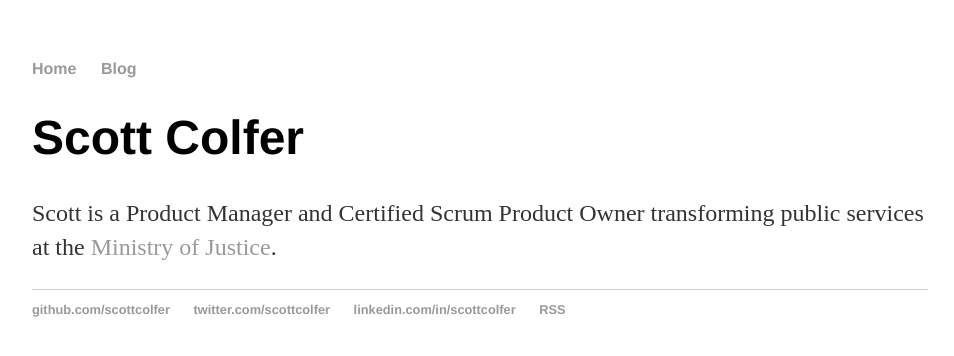
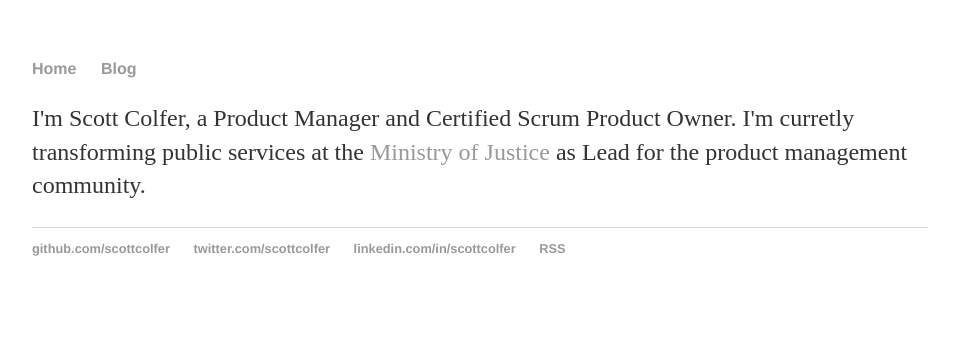
Before and after one commit to scottcolfer/scottcolfer.github.io, a Jekyll site: the page built from index.html, in a window 1280 px wide. Shown: the top 356 px of the page, without its empty margins (160-1114 px from the left). Built offline with Jekyll 4.4.1, drawn with Linux system fonts in a browser that asks for light colours.

Commit message:
Update index.html
Edit the text.

```diff
--- a/index.html
+++ b/index.html
@@ -3,6 +3,5 @@ layout: default
 title: Scott Colfer
 ---
 <div class="blurb">
-        <h1>Scott Colfer</h1>
-	<p>Scott is a Product Manager and Certified Scrum Product Owner transforming public services at the <a href="https://mojdigital.blog.gov.uk/">Ministry of Justice</a>.</p>
+	<p>I'm Scott Colfer, a Product Manager and Certified Scrum Product Owner. I'm curretly transforming public services at the <a href="https://mojdigital.blog.gov.uk/">Ministry of Justice</a> as Lead for the product management community.</p>
 </div><!-- /.blurb -->
```
